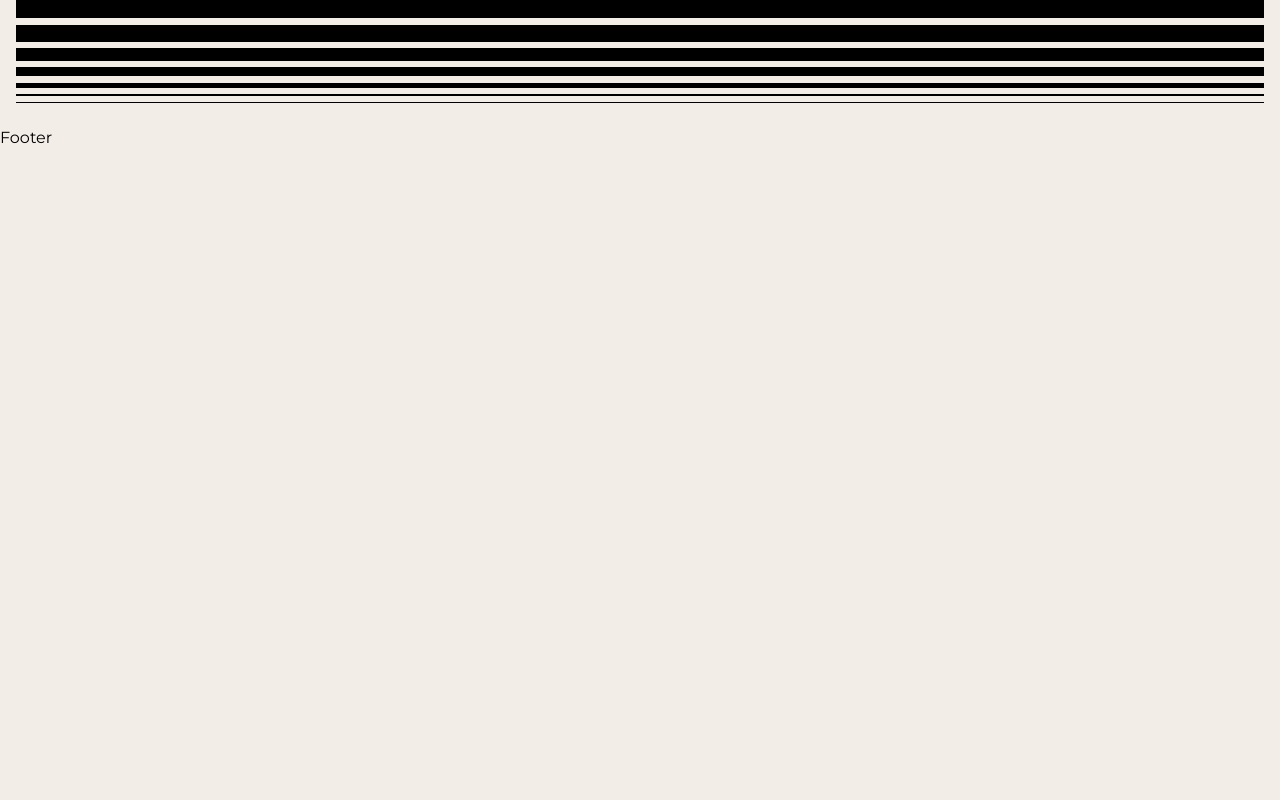
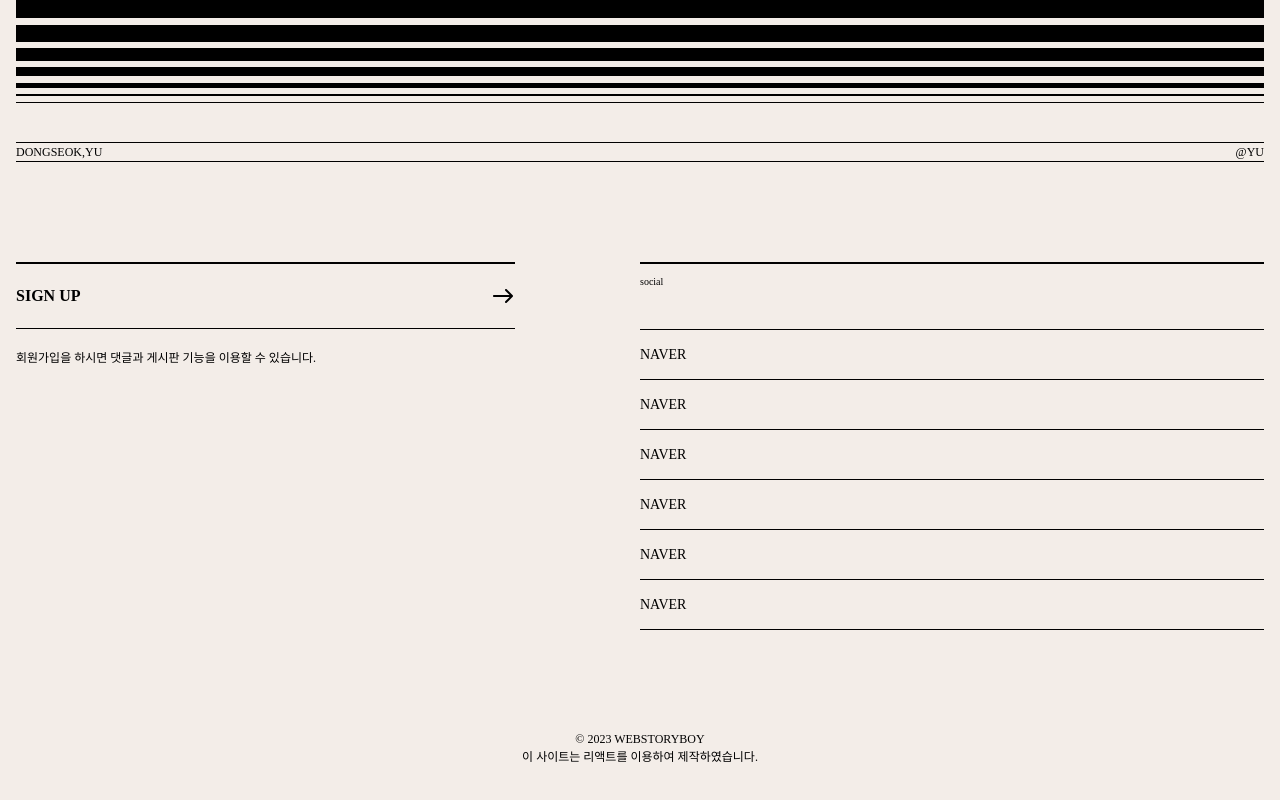
Before and after one commit to Dongjewerly/port2023-react, a React (Create React App) app: page / in a window 1280 px wide. Shown: the part 6294-7094 px from the top of the page. Before the commit the page ends 6444 px from the top, so only its background shows below. Built offline with nearby package versions, Linux system fonts and the light colour scheme; a small style sheet from the web is missing; the HTML template or start-up script is replaced by a standard one; a web font is replaced by a local one.

Commit message:
푸터영역완료

```diff
--- a/src/assets/scss/section/_footer.scss
+++ b/src/assets/scss/section/_footer.scss
@@ -0,0 +1,109 @@
+#footer {
+    font-family: var(--mainKor-font);
+}
+.footer_inner {
+    padding: 16px;
+
+    .footer_text {
+        font-size: 12px;
+        text-transform: uppercase;
+        border-top: 1px solid var(--black);
+        border-bottom: 1px solid var(--black);
+        display: flex;
+        justify-content: space-between;
+    }
+    .footer_info {
+        display: flex;
+        justify-content: space-between;
+        margin: 100px 0;
+
+        @media (max-width:800px) {
+            flex-direction: column;
+        }
+
+        .left {
+            width: 40%;
+
+            @media (max-width:800px) {
+                width: 100%;
+            }
+
+            .title {
+                border-top: 2px solid var(--black);
+                border-bottom: 1px solid var(--black);
+                padding: 20px 0;
+                text-transform: uppercase;
+                font-weight: 700;
+                background: url(../../img/arrow.svg) no-repeat right 20px;
+                transition: all 0.3s;
+
+                &:hover {
+                    background-color: var(--black400);
+                    padding-left: 10px;
+                    border-color: transparent;
+                }
+            }
+            .desc {
+                font-size: 12px;
+                padding-top: 20px;
+
+                @media (max-width:800px) {
+                    margin-bottom: 40px;
+                }
+
+            }
+
+        }
+
+        .right {
+            width: 50%;
+
+            @media (max-width:800px) {
+                width: 100%;
+            }
+
+            h3 {
+                border-top: 2px solid var(--black);
+                font-size: 10px;
+                margin-bottom: 40px;
+                padding-top: 10px;
+            }
+
+            ul {
+                border-top: 1px solid var(--black);
+
+                li {
+                    border-bottom: 1px solid var(--black);
+
+
+
+                    a {
+                        padding: 14px 0;
+                        font-size: 14px;
+                        display: inline-block;
+                        text-transform: uppercase;
+                    }
+
+                    em {
+                        font-size: 12px;
+                        padding-left: 10px;
+                        opacity: 0;
+                        transition: all 0.3s;
+                    }
+
+                    &:hover {
+                        em {
+                            opacity: 1;
+                        }
+                    }
+                }
+            }
+        }
+    }
+    .footer_right {
+        text-align: center;
+        text-transform: uppercase;
+        font-size: 12px;
+        margin-bottom: 20px;
+    }
+}
--- a/src/components/Footer.jsx
+++ b/src/components/Footer.jsx
@@ -1,11 +1,71 @@
-import React from 'react'
+import React from "react";
+const footerText = [
+  {
+    title:"NAVER",
+    desc:"네이버블로그에 오시면 더 많은 강의를 볼 수 있습니다.",
+    link:"https://blog.naver.com/dongseog_you/223434116836",
+  },
+  {
+    title:"NAVER",
+    desc:"네이버블로그에 오시면 더 많은 강의를 볼 수 있습니다.",
+    link:"https://blog.naver.com/dongseog_you/223434116836",
+  },
+  {
+    title:"NAVER",
+    desc:"네이버블로그에 오시면 더 많은 강의를 볼 수 있습니다.",
+    link:"https://blog.naver.com/dongseog_you/223434116836",
+  },
+  {
+    title:"NAVER",
+    desc:"네이버블로그에 오시면 더 많은 강의를 볼 수 있습니다.",
+    link:"https://blog.naver.com/dongseog_you/223434116836",
+  },
+  {
+    title:"NAVER",
+    desc:"네이버블로그에 오시면 더 많은 강의를 볼 수 있습니다.",
+    link:"https://blog.naver.com/dongseog_you/223434116836",
+  },
+  {
+    title:"NAVER",
+    desc:"네이버블로그에 오시면 더 많은 강의를 볼 수 있습니다.",
+    link:"https://blog.naver.com/dongseog_you/223434116836",
+  },
+];
 
 const Footer = () => {
   return (
-    <div>
-      Footer
-    </div>
-  )
-}
+    <footer id="footer" role="contentinfo">
+        <div className="footer_inner">
+            <div className="footer_text">
+                <span>DongSeok,Yu</span>
+                <span>@Yu</span>
+            </div>
+            <div className="footer_info">
+                <div className="left">
+                    <div className="title">
+                        <a href="/">sign up</a>
+                    </div>
+                    <p className="desc">회원가입을 하시면 댓글과 게시판 기능을 이용할 수 있습니다.</p>
+                </div>
+                <div className="right">
+                    <h3>social</h3>
+                    <ul>
+                      {footerText.map((footer,key)=>(
+                        <li key={key}>
+                          <a href={footer.link}>{footer.title}</a>
+                          <em>{footer.desc}</em>
+                        </li>
+                      ))}
+                    </ul>
+                </div>
+            </div>
+            <div className="footer_right">
+                © 2023 webstoryboy<br />
+                이 사이트는 리액트를 이용하여 제작하였습니다.
+            </div>
+        </div>
+    </footer>
+  );
+};
 
-export default Footer
+export default Footer;
```
